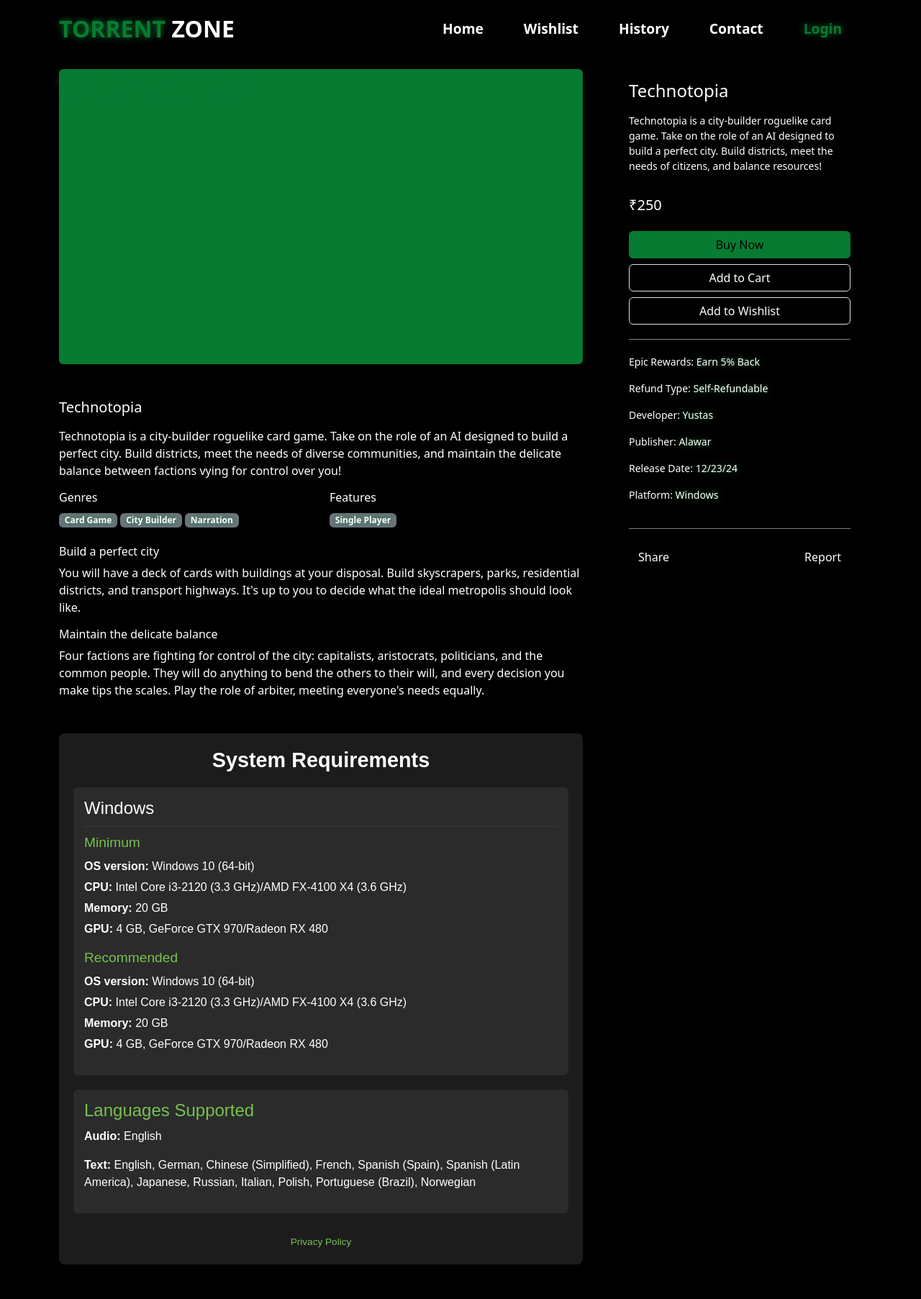
After one commit to agnaey/torrent_zone, a Django app: template torrent/templates/sec.html in a window 1280 px wide. The commit adds this page. Shown: the whole page at 72% size. Run offline with Django 5.2, Linux system fonts and the light colour scheme; the template is opened without the code that fills it, so the values that code supplies are empty.

Commit message:
added second page

```diff
--- /dev/null
+++ b/torrent/templates/sec.html
@@ -0,0 +1,439 @@
+<!DOCTYPE html>
+<html lang="en">
+<head>
+    <meta charset="UTF-8">
+    <meta name="viewport" content="width=device-width, initial-scale=1.0">
+    <link rel="stylesheet" href="https://cdnjs.cloudflare.com/ajax/libs/font-awesome/6.5.1/css/all.min.css">
+    <link rel="stylesheet" href="https://unpkg.com/aos@next/dist/aos.css" />
+    <link href="https://cdn.jsdelivr.net/npm/bootstrap@5.3.3/dist/css/bootstrap.min.css" rel="stylesheet">
+    <script src="https://cdn.jsdelivr.net/npm/bootstrap@5.3.3/dist/js/bootstrap.bundle.min.js"></script>
+
+    <title>TORRENT ZONE</title>
+    <style>
+        body{
+            background-color: black;
+            color: white;
+        }
+
+        nav {
+            width: 100%;
+            height: 10vh;
+            position: -webkit-sticky;
+            position: sticky;
+            top: 0;
+            z-index: 1000;
+            background-color: inherit;
+        }
+
+        .nav-container {
+            width: 100%;
+            height: 100%;
+            display: flex;
+            justify-content: space-around;
+            align-items: center;
+        }
+
+        .navbar-brand {
+            color: white;
+            font-size: 2rem;
+            font-weight: bold;
+        }
+
+        span {
+            color: #077b32;
+            text-shadow: 0 0 10px #077b32;
+        }
+
+
+        .nav-container .links {
+            display: flex;
+        }
+
+        .nav-link{
+            position: relative;
+            font-size: 1.2rem;
+            color: white;
+            margin: 0 20px;
+            text-decoration: none;
+            font-weight: 550;
+            transition: 0.3s linear;
+        }
+
+        .navbar-nav .nav-link::before {
+  position: absolute;
+  content: "";
+  bottom: -3px;
+  left: 0;
+  width: 0%;
+  height: 3px;
+  background-color: #077b32;
+  transition: 0.2s linear;
+}
+
+.navbar-nav .nav-link:hover::before {
+  width: 100%;
+}
+
+.navbar-nav .nav-link:hover {
+  color: #077b32;
+}
+        section {
+            width: 100%;
+            height: 90vh;
+        }
+
+        .main-container {
+            width: 100%;
+            height: 100%;
+            display: flex;
+            justify-content: space-evenly;
+            align-items: center;
+        }
+
+        .main-container .image {
+            width: 500px;
+            height: 80vh;
+            border-radius: 100%;
+            overflow: hidden;
+            box-shadow: 0 0 50px #077b32;
+        }
+        .main-container .content {
+            color: white;
+            width: 70%;
+            text-align: center;
+            min-height: 100px;
+        }
+
+        .content h1 {
+            font-size: clamp(1rem, 1rem + 5vw, 1.8rem);
+        }
+
+        .content h1 span {
+            color: #077b32;
+            text-shadow: 0 0 10px #077b32;
+        }
+
+        .content .typewriter {
+            font-size: clamp(1rem, 1rem + 5vw, 2.5rem);
+            margin-top: 20px;
+            margin-bottom: 20px;
+            font-weight: 600;
+        }
+
+        .content .typewriter-text {
+            margin-top: 20px;
+            color: #077b32;
+            text-shadow: 0 0 10px #077b32;
+        }
+        #button {
+            text-decoration: none;
+            padding: 20px 70px;
+            margin-top: 30px;
+            margin: 30px;
+            background-color: #D3D3D3;
+            color: black;
+            border: none;
+            outline: none;
+            font-size: 120%;
+            font-weight: 700;
+            border-radius: 5px;
+            transition: 0.2s linear;
+        }
+
+        #button:hover {
+            scale: 1.1;
+            color: #D3D3D3;
+            border: 2px solid #D3D3D3;
+            background-color: transparent;
+            font-weight: 700;
+            box-shadow: 0 0 40px #D3D3D3;
+        }
+        .card-img-top{
+            height: 260px;
+            object-fit: cover;
+        }
+
+
+        .custom-green {
+          background-color: #077b32;
+        }
+        .custom-card {
+          background-color: rgba(0, 0, 0, 0.5);
+          color: white;
+          border: none;
+        }
+        .custom-button {
+          background-color: #077b32;
+          color: black;
+        }
+        .custom-button:hover {
+          background-color: #065f29;
+        }
+        .custom-outline-button {
+          border-color: rgb(247, 6, 6);
+          color: white;
+        }
+        .custom-outline-button:hover {
+          background-color: #2a2a2a;
+          color: white;
+        }
+        .thumbnail {
+          width: 80px;
+          height: 50px;
+          background-color: #077b32;
+          display: flex;
+          justify-content: center;
+          align-items: center;
+          color: white;
+          font-size: 14px;
+          border-radius: 5px;
+        }
+        .divider {
+          border-top: 1px solid gray;
+          margin: 20px 0;
+        }
+        .system-requirements {
+  background-color: #1c1c1c;
+  color: #ffffff;
+  padding: 20px;
+  border-radius: 8px;
+  max-width: 800px;
+  margin: 0 auto;
+  font-family: Arial, sans-serif;
+}
+
+.system-requirements .title {
+  text-align: center;
+  margin-bottom: 20px;
+  font-size: 1.8rem;
+  font-weight: bold;
+}
+
+.requirements-container {
+  display: flex;
+  flex-direction: column;
+  gap: 20px;
+}
+
+.requirement-column {
+  background-color: #2b2b2b;
+  padding: 15px;
+  border-radius: 6px;
+}
+
+.requirement-column .platform {
+  font-size: 1.5rem;
+  border-bottom: 1px solid #3a3a3a;
+  padding-bottom: 10px;
+  margin-bottom: 10px;
+}
+
+.requirement-section {
+  margin-bottom: 15px;
+}
+
+.requirement-section .section-title {
+  font-size: 1.2rem;
+  color: #77c14f;
+  margin-bottom: 10px;
+}
+
+.requirement-list {
+  list-style: none;
+  padding: 0;
+}
+
+.requirement-list li {
+  margin-bottom: 5px;
+}
+
+.language-support {
+  background-color: #2b2b2b;
+  padding: 15px;
+  border-radius: 6px;
+}
+
+.language-support h4 {
+  color: #77c14f;
+  margin-bottom: 10px;
+}
+
+.footer-note {
+  text-align: center;
+  font-size: 0.85rem;
+  color: #888888;
+}
+
+.footer-note .privacy-link {
+  color: #77c14f;
+  text-decoration: none;
+  margin-top: 10px;
+  display: inline-block;
+}
+
+
+
+
+    </style>
+</head>
+<body>
+    <nav style="position: fixed;" class="navbar navbar-expand-lg">
+        <div class="nav-container container">
+          <a class="navbar-brand text-white" data-aos="zoom-in" data-aos-duration="1500" href="#">
+            <span>TORRENT</span> ZONE
+          </a>
+          <button
+            class="navbar-toggler"
+            type="button"
+            data-bs-toggle="collapse"
+            data-bs-target="#navbarNav"
+            aria-controls="navbarNav"
+            aria-expanded="false"
+            aria-label="Toggle navigation"
+            style="background-color: white;"
+          >
+            <span class="navbar-toggler-icon"></span>
+          </button>
+          <div class="collapse navbar-collapse justify-content-end " style="background-color: black;" id="navbarNav">
+            <ul class="navbar-nav">
+              <li class="nav-item" data-aos="fade-up" data-aos-duration="1500" data-aos-delay="100">
+                <a class="nav-link" href="#home">Home</a>
+              </li>
+              <li class="nav-item" data-aos="fade-up" data-aos-duration="1500" data-aos-delay="200">
+                <a class="nav-link" href="#">Wishlist</a>
+              </li>
+              <li class="nav-item" data-aos="fade-up" data-aos-duration="1500" data-aos-delay="300">
+                <a class="nav-link" href="#">History</a>
+              </li>
+              <li class="nav-item" data-aos="fade-up" data-aos-duration="1500" data-aos-delay="400">
+                <a class="nav-link" href="#">Contact</a>
+              </li>
+              <li class="nav-item" data-aos="fade-up" data-aos-duration="1500" data-aos-delay="500">
+                <a class="nav-link" href="../login"><span>Login</span></a>
+              </li>
+            </ul>
+          </div>
+        </div>
+      </nav>
+
+      <div class="container py-5 mt-5">
+        <div class="row g-5">
+          <!-- Left Section -->
+          <div class="col-md-8">
+            <div class="ratio ratio-16x9 custom-green d-flex justify-content-center align-items-center rounded">
+              <span class="fs-3 fw-bold">Video Placeholder</span>
+            </div>
+
+            <!-- New Section -->
+            <div class="mt-5">
+              <h5 class="mb-3">Technotopia</h5>
+              <p class="text-white">
+                Technotopia is a city-builder roguelike card game. Take on the role of an AI designed to build a perfect city. Build districts, meet the needs of diverse communities, and maintain the delicate balance between factions vying for control over you!
+              </p>
+              <div class="row">
+                <div class="col-md-6">
+                  <h6>Genres</h6>
+                  <span class="badge bg-secondary">Card Game</span>
+                  <span class="badge bg-secondary">City Builder</span>
+                  <span class="badge bg-secondary">Narration</span>
+                </div>
+                <div class="col-md-6">
+                  <h6>Features</h6>
+                  <span class="badge bg-secondary">Single Player</span>
+                </div>
+              </div>
+              <div class="mt-4">
+                <h6>Build a perfect city</h6>
+                <p>
+                  You will have a deck of cards with buildings at your disposal. Build skyscrapers, parks, residential districts, and transport highways. It's up to you to decide what the ideal metropolis should look like.
+                </p>
+
+                <h6>Maintain the delicate balance</h6>
+                <p>
+                  Four factions are fighting for control of the city: capitalists, aristocrats, politicians, and the common people. They will do anything to bend the others to their will, and every decision you make tips the scales. Play the role of arbiter, meeting everyone's needs equally.
+                </p>
+              </div>
+            </div>
+
+            <!-- System Requirements -->
+            <div class="system-requirements mt-5">
+              <h2 class="title"> System Requirements</h2>
+              <div class="requirements-container">
+                <div class="requirement-column">
+                  <h3 class="platform">Windows</h3>
+                  <div class="requirement-section">
+                    <h4 class="section-title">Minimum</h4>
+                    <ul class="requirement-list">
+                      <li><strong>OS version:</strong> Windows 10 (64-bit)</li>
+                      <li><strong>CPU:</strong> Intel Core i3-2120 (3.3 GHz)/AMD FX-4100 X4 (3.6 GHz)</li>
+                      <li><strong>Memory:</strong> 20 GB</li>
+                      <li><strong>GPU:</strong> 4 GB, GeForce GTX 970/Radeon RX 480</li>
+                    </ul>
+                  </div>
+                  <div class="requirement-section">
+                    <h4 class="section-title">Recommended</h4>
+                    <ul class="requirement-list ">
+                      <li><strong>OS version:</strong> Windows 10 (64-bit)</li>
+                      <li><strong>CPU:</strong> Intel Core i3-2120 (3.3 GHz)/AMD FX-4100 X4 (3.6 GHz)</li>
+                      <li><strong>Memory:</strong> 20 GB</li>
+                      <li><strong>GPU:</strong> 4 GB, GeForce GTX 970/Radeon RX 480</li>
+                    </ul>
+                  </div>
+                </div>
+                <div class="language-support">
+                  <h4>Languages Supported</h4>
+                  <p><strong>Audio:</strong> English</p>
+                  <p>
+                    <strong>Text:</strong> English, German, Chinese (Simplified), French, Spanish (Spain), Spanish (Latin America), Japanese, Russian, Italian, Polish, Portuguese (Brazil), Norwegian
+                  </p>
+                </div>
+                <div class="footer-note">
+                  <!-- <p>Dustborn © 2023 Red Thread Games AS. All rights reserved. Published by Quantic Dream.</p> -->
+                  <a href="#" class="privacy-link">Privacy Policy</a>
+                </div>
+              </div>
+            </div>
+          </div>
+
+          <!-- Right Section -->
+          <div class="col-md-4">
+            <div class="card custom-card p-3">
+              <h1 class="h4">Technotopia</h1>
+              <p class="text-white small mt-2">
+                Technotopia is a city-builder roguelike card game. Take on the role of an AI designed to build a perfect city. Build districts, meet the needs of citizens, and balance resources!
+              </p>
+              <div class="mt-3">
+                <p class="h5">₹250</p>
+              </div>
+              <div class="d-grid gap-2 mt-3">
+                <button class="btn custom-button">Buy Now</button>
+                <button class="btn custom-outline-button border">Add to Cart</button>
+                <button class="btn custom-outline-button border">Add to Wishlist</button>
+              </div>
+              <div class="divider"></div>
+              <div class="small">
+                <p>Epic Rewards: <span class="text-white">Earn 5% Back</span></p>
+                <p>Refund Type: <span class="text-white">Self-Refundable</span></p>
+                <p>Developer: <span class="text-white">Yustas</span></p>
+                <p>Publisher: <span class="text-white">Alawar</span></p>
+                <p>Release Date: <span class="text-white">12/23/24</span></p>
+                <p>Platform: <span class="text-white">Windows</span></p>
+              </div>
+              <div class="divider"></div>
+              <div class="d-flex justify-content-between">
+                <button class="btn btn-link text-white text-decoration-none">Share</button>
+                <button class="btn btn-link text-white text-decoration-none">Report</button>
+              </div>
+            </div>
+          </div>
+        </div>
+      </div>
+
+
+    <script src="https://unpkg.com/aos@next/dist/aos.js"></script>
+    <script>
+        AOS.init({ offset: 0 });
+    </script>
+
+</body>
+</html>
```
Also changed, not shown: torrent/app/models.py (+11 -0 lines), torrent/templates/index.html (+39 -29 lines).
